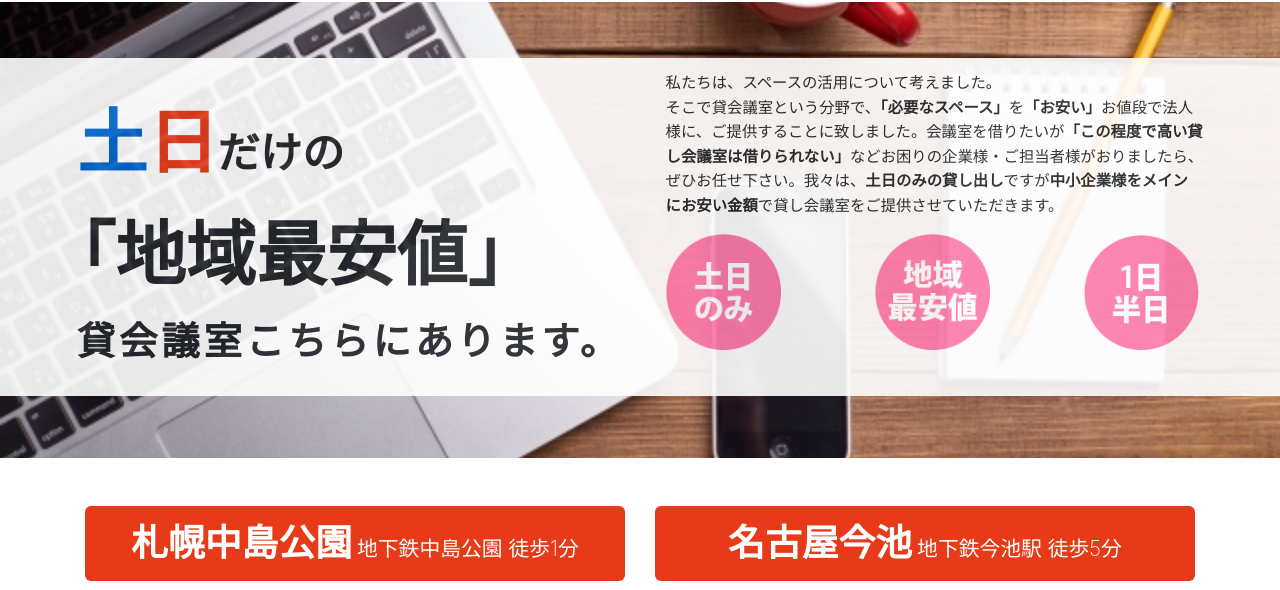
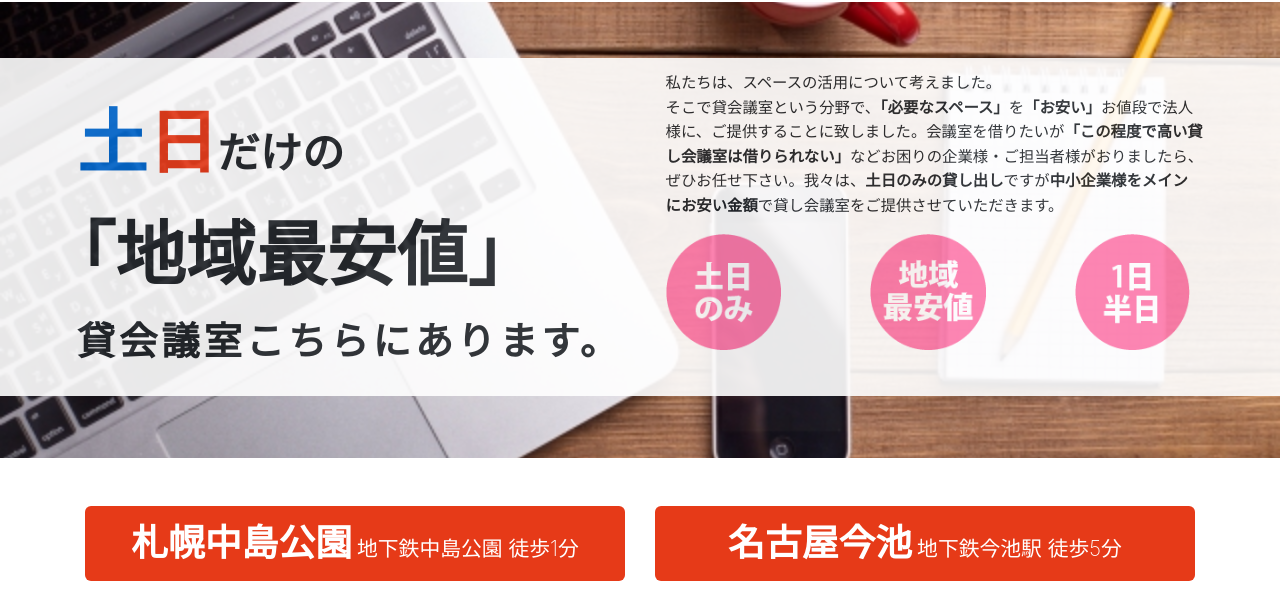
Before and after one commit to ichimura-git/test2, a PHP site: page / in a window 1280 px wide. Shown: the part 77-667 px from the top of the page. Run offline with PHP 8.4, Linux system fonts and the light colour scheme; some libraries are stand-ins or nearby versions.

Commit message:
CSS修正

```diff
--- a/html/common/css/style.css
+++ b/html/common/css/style.css
@@ -311,7 +311,7 @@ img {
 .image-item {
   display: -ms-flexbox;
   display: flex;
-  display: inline-block;
+  /*display: inline-block;*/
   margin-bottom: 0.2vh;
 }
 
```
